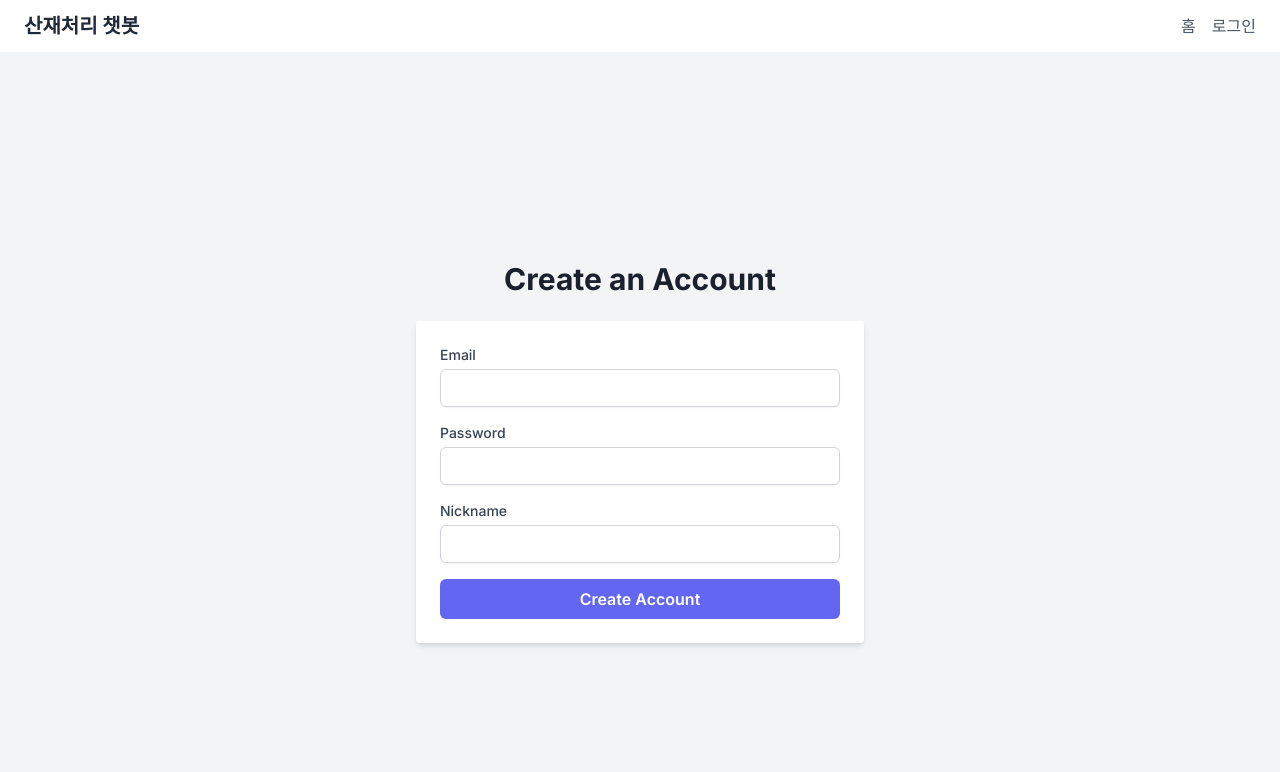
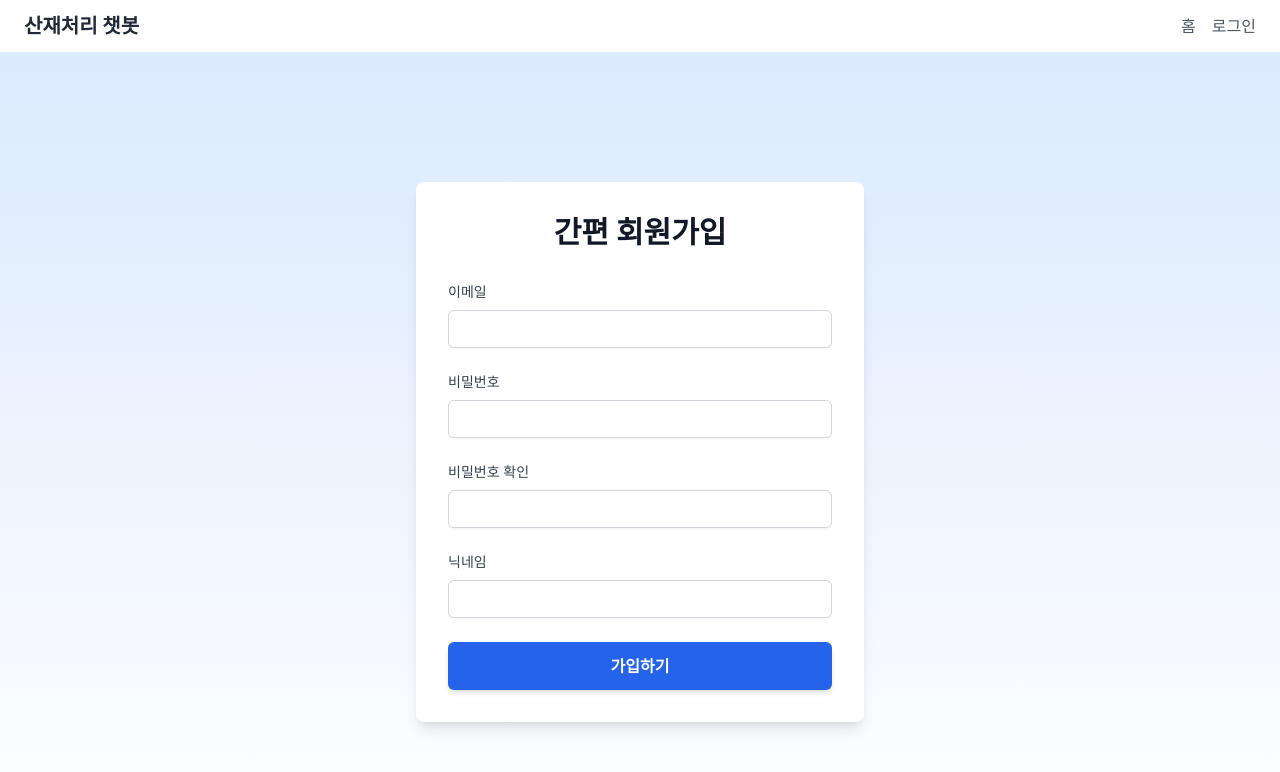
Before and after one commit to Injury-law-assist/frontend, a Next.js app: page /Create in a window 1280 px wide. Shown: the top 772 px of the page. Built offline with nearby package versions, Linux system fonts and the light colour scheme.

Commit message:
fix : 로그인 & 회원가입 UI 개선

```diff
--- a/app/Create/page.tsx
+++ b/app/Create/page.tsx
@@ -6,67 +6,90 @@ import { useRouter } from "next/navigation";
 import { getSignUp } from "@/app/_api/api";
 
 const CreateAccount = () => {
-  const [email, setEmail] = useState('');
-  const [password, setPassword] = useState('');
-  const [nickname, setNickname] = useState('');
+    const [email, setEmail] = useState("");
+    const [password, setPassword] = useState("");
+    const [confirmPassword, setConfirmPassword] = useState("");
+    const [nickname, setNickname] = useState("");
     const [error, setError] = useState<string | null>(null);
     const router = useRouter();
 
     const handleSubmit = async (event: React.FormEvent) => {
         event.preventDefault();
+        if (password !== confirmPassword) {
+            setError("비밀번호와 확인 비밀번호가 일치하지 않습니다.");
+            return;
+        }
+
         try {
             await getSignUp(email, password, nickname);
-      router.push('/login');
+            router.push("/login");
         } catch (error) {
-      setError('Failed to create account. Please try again.');
+            setError("계정 생성에 실패했습니다. 다시 시도해주세요.");
         }
     };
 
     return (
-    <div className="flex flex-col items-center justify-center min-h-screen bg-gray-100">
-      <h2 className="text-3xl font-bold mb-6">Create an Account</h2>
-      <form onSubmit={handleSubmit} className="bg-white p-6 rounded shadow-md w-full max-w-md">
-        <div className="mb-4">
-          <label htmlFor="email" className="block text-sm font-medium text-gray-700">Email</label>
+        <div className="min-h-screen bg-gradient-to-b from-blue-100 to-white dark:from-gray-900 dark:to-black flex flex-col justify-center items-center py-12 px-4 sm:px-6 lg:px-8">
+            <form onSubmit={handleSubmit} className="bg-white p-8 rounded-lg shadow-lg w-full max-w-md">
+                <h2 className="text-3xl font-bold mb-8 text-center text-gray-900 dark:text-white">간편 회원가입</h2>
+                <div className="mb-6">
+                    <label htmlFor="email" className="block text-sm font-medium text-gray-700 dark:text-gray-300">
+                        이메일
+                    </label>
                     <input
                         type="email"
                         id="email"
                         value={email}
                         onChange={(e) => setEmail(e.target.value)}
-            className="mt-1 block w-full px-3 py-2 border border-gray-300 rounded-md shadow-sm focus:outline-none focus:ring-indigo-500 focus:border-indigo-500 sm:text-sm"
+                        className="mt-2 block w-full px-4 py-2 border border-gray-300 rounded-md shadow-sm focus:outline-none focus:ring-indigo-500 focus:border-indigo-500 sm:text-sm"
                         required
                     />
                 </div>
-        <div className="mb-4">
-          <label htmlFor="password" className="block text-sm font-medium text-gray-700">Password</label>
+                <div className="mb-6">
+                    <label htmlFor="password" className="block text-sm font-medium text-gray-700 dark:text-gray-300">
+                        비밀번호
+                    </label>
                     <input
                         type="password"
                         id="password"
                         value={password}
                         onChange={(e) => setPassword(e.target.value)}
-            className="mt-1 block w-full px-3 py-2 border border-gray-300 rounded-md shadow-sm focus:outline-none focus:ring-indigo-500 focus:border-indigo-500 sm:text-sm"
+                        className="mt-2 block w-full px-4 py-2 border border-gray-300 rounded-md shadow-sm focus:outline-none focus:ring-indigo-500 focus:border-indigo-500 sm:text-sm"
                         required
                     />
                 </div>
-        <div className="mb-4">
-          <label htmlFor="nickname" className="block text-sm font-medium text-gray-700">Nickname</label>
+                <div className="mb-6">
+                    <label htmlFor="confirmPassword" className="block text-sm font-medium text-gray-700 dark:text-gray-300">
+                        비밀번호 확인
+                    </label>
+                    <input
+                        type="password"
+                        id="confirmPassword"
+                        value={confirmPassword}
+                        onChange={(e) => setConfirmPassword(e.target.value)}
+                        className="mt-2 block w-full px-4 py-2 border border-gray-300 rounded-md shadow-sm focus:outline-none focus:ring-indigo-500 focus:border-indigo-500 sm:text-sm"
+                        required
+                    />
+                    {/* 에러 메시지 표시 */}
+                    {password !== confirmPassword && <p className="mt-2 text-red-500 text-sm">비밀번호와 확인 비밀번호가 일치하지 않습니다.</p>}
+                </div>
+                <div className="mb-6">
+                    <label htmlFor="nickname" className="block text-sm font-medium text-gray-700 dark:text-gray-300">
+                        닉네임
+                    </label>
                     <input
                         type="text"
                         id="nickname"
                         value={nickname}
                         onChange={(e) => setNickname(e.target.value)}
-            className="mt-1 block w-full px-3 py-2 border border-gray-300 rounded-md shadow-sm focus:outline-none focus:ring-indigo-500 focus:border-indigo-500 sm:text-sm"
+                        className="mt-2 block w-full px-4 py-2 border border-gray-300 rounded-md shadow-sm focus:outline-none focus:ring-indigo-500 focus:border-indigo-500 sm:text-sm"
                         required
                     />
                 </div>
-        <button
-          type="submit"
-          className="w-full py-2 px-4 bg-indigo-500 text-white font-semibold rounded-md hover:bg-indigo-600 transition duration-300"
-        >
-          Create Account
+                <button type="submit" className="w-full py-3 px-4 bg-blue-600 text-white font-semibold rounded-md shadow-md hover:bg-blue-700 focus:ring-4 focus:ring-blue-300 transition duration-300">
+                    가입하기
                 </button>
             </form>
-      {error && <p className="mt-4 text-red-500">{error}</p>}
         </div>
     );
 };
--- a/components/page/AccountForm.tsx
+++ b/components/page/AccountForm.tsx
@@ -1,15 +1,15 @@
-'use client'
+"use client";
 import Input from "./Input";
 import NewAccount from "./NewAccount";
 import { useState } from "react";
 import { getLogin } from "@/app/_api/api";
-import { useRouter } from "next/navigation"
+import { useRouter } from "next/navigation";
 import { useAuthStore } from "@/app/store";
 
 const AccountForm = () => {
-  const [email, setEmail] = useState('');
-  const [password, setPassword] = useState('');
-  const [errorMessage,setErrorMessage] = useState('')
+    const [email, setEmail] = useState("");
+    const [password, setPassword] = useState("");
+    const [errorMessage, setErrorMessage] = useState("");
     const router = useRouter();
     const setTokens = useAuthStore((state) => state.setTokens);
 
@@ -18,53 +18,44 @@ const AccountForm = () => {
         try {
             const data = await getLogin(email, password);
             if (data && data.accessToken && data.refreshToken) {
-        console.log('Login successful:', data);
+                console.log("Login successful:", data);
                 setTokens(data.accessToken, data.refreshToken);
-        router.push('/Chat');
+                router.push("/Chat");
             } else {
-        throw new Error('Invalid response from server');
+                throw new Error("Invalid response from server");
             }
         } catch (err) {
-      console.error('Login failed', err);
+            console.error("Login failed", err);
             if (err instanceof Error) {
-        if (err.message === 'Invalid response from server') {
-          setErrorMessage('Login failed: Invalid response from server. Please try again.');
-        } else if (err.message.includes('Network Error')) {
-          setErrorMessage('Network error. Please check your internet connection and try again.');
-        } else if (err.message.includes('401')) {
-          setErrorMessage('Invalid email or password. Please check your credentials and try again.');
-        } else if (err.message.includes('500')) {
-          setErrorMessage('Server error. Please try again later.');
+                if (err.message === "Invalid response from server") {
+                    setErrorMessage("Login failed: Invalid response from server. Please try again.");
+                } else if (err.message.includes("Network Error")) {
+                    setErrorMessage("Network error. Please check your internet connection and try again.");
+                } else if (err.message.includes("401")) {
+                    setErrorMessage("Invalid email or password. Please check your credentials and try again.");
+                } else if (err.message.includes("500")) {
+                    setErrorMessage("Server error. Please try again later.");
                 }
             }
             console.log(errorMessage);
         }
-  }
+    };
 
     return (
-    <form onSubmit={handleSubmit}
-          className="bg-white py-16 px-12 shadow-md rounded-lg space-y-6 w-full max-w-md">
-      <Input
-        context="Email address"
-        type="email"
-        placeholder="Enter your Email"
-        value={email}
-        onChange={(e) => setEmail(e.target.value)}
-      />
-      <Input
-        context="Password"
-        type="password"
-        placeholder="Enter your Password"
-        value={password}
-        onChange={(e) => setPassword(e.target.value)}
-      />
+        <div className="min-h-screen bg-gradient-to-b from-blue-100 to-white dark:from-gray-900 dark:to-black flex items-center justify-center py-12 px-4 sm:px-6 lg:px-8">
+            <form onSubmit={handleSubmit} className="bg-white py-16 px-12 shadow-lg rounded-lg space-y-6 w-full max-w-md">
+                <h2 className="text-3xl font-bold text-center text-gray-900 dark:text-white mb-8">로그인</h2>
+                <Input context="이메일" type="email" placeholder="email" value={email} onChange={(e) => setEmail(e.target.value)} />
+                <Input context="비밀번호" type="password" placeholder="password" value={password} onChange={(e) => setPassword(e.target.value)} />
+                {errorMessage && <p className="text-red-500 text-center">{errorMessage}</p>}
                 <div>
-        <button className="w-full bg-indigo-600 rounded-md text-white font-semibold py-1 px-4 hover:bg-indigo-700 transition duration-200">
-          Sign in
+                    <button className="w-full bg-blue-600 rounded-md text-white font-semibold py-3 px-4 hover:bg-blue-600 focus:outline-none focus:ring-4 focus:ring-blue-300 transition duration-200">
+                        로그인
                     </button>
                 </div>
                 <NewAccount />
             </form>
+        </div>
     );
 };
 
--- a/components/page/NewAccount.tsx
+++ b/components/page/NewAccount.tsx
@@ -4,24 +4,12 @@ const NewAccount = () => {
     return (
         <div className="flex flex-col justify-center items-center">
             <div className="flex space-x-4 items-center">
-        <span className="text-sm">Need to create an account?</span>
-        <Link
-          className="text-indigo-700 hover:text-indigo-500 font-semibold"
-          href="/Create"
-        >
-          Create an account
+                <span className="text-sm">혹시 계정이 없으신가요?</span>
+                <Link className="text-indigo-700 hover:text-indigo-500 font-semibold" href="/Create">
+                    가입하기
                 </Link>
             </div>
-      <Link
-        className="mt-4 border rounded-md hover:ring-1 hover:bg-slate-100"
-        href="/google"
-      >
-        <img
-          className="w-24 h-8"
-          src="https://www.svgrepo.com/show/506498/google.svg"
-          alt="create by google-account"
-        ></img>
-      </Link>
+            <Link className="mt-4 border rounded-md hover:ring-1 hover:bg-slate-100" href="/google"></Link>
         </div>
     );
 };
```
Also changed, not shown: app/login/page.tsx (+7 -12 lines). Lines whose indentation alone changed are shown as unchanged.
